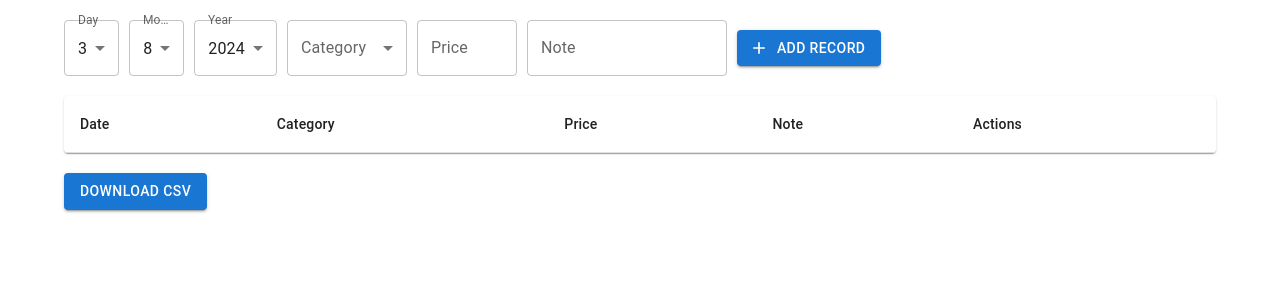
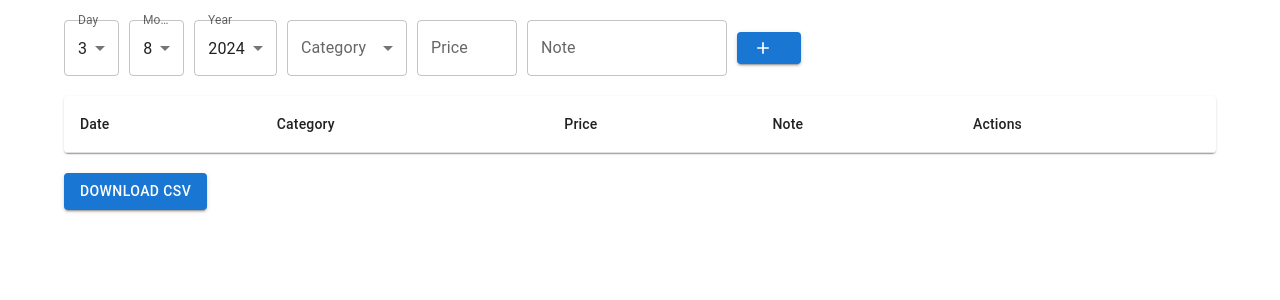
Before and after one commit to GilbertQ/qui, a React (Create React App) app: page / in a window 1280 px wide. Shown: the top 300 px of the page. Built offline with nearby package versions, Linux system fonts and the light colour scheme.

Commit message:
improving presentation

```diff
--- a/src/Components/RecordS.js
+++ b/src/Components/RecordS.js
@@ -83,6 +83,13 @@ const RecordS = () => {
 
   const handleSave = () => {
     const { day, month, year, category, price, note } = formValues;
+
+    // Validation checks
+    if (!category || !price || isNaN(price) || price <= 0) {
+      alert("Please fill in all required fields correctly.");
+      return;
+    }
+
     const date = new Date(year, month - 1, day);
     const newRecord = { date, category, price, note };
 
@@ -95,6 +102,7 @@ const RecordS = () => {
     }
     handleCancel();
   };
+
 
   const handleDelete = (index) => {
     setRecords(records.filter((_, i) => i !== index));
@@ -110,12 +118,10 @@ const RecordS = () => {
       note: record.note
     }));
 
-    const header = Object.keys(csv[0]).join(',');
     const rows = csv.map(row => Object.values(row).join(',')).join('\n');
-    const blob = new Blob([header + '\n' + rows], { type: 'text/csv;charset=utf-8;' });
+    const blob = new Blob([rows], { type: 'text/csv;charset=utf-8;' });
     const now = new Date();
     const filename = format(now, 'yyyyMMddHHmmss') + '.csv';
-
     saveAs(blob, filename);
   };
 
@@ -196,7 +202,7 @@ const RecordS = () => {
           style={{ width: '200px' }}
         />
         <Button variant="contained" startIcon={<AddIcon />} onClick={handleSave}>
-          {editIndex !== null ? 'Save Changes' : 'Add Record'}
+          {editIndex !== null ? '' : ''}
         </Button>
         {editIndex !== null && (
           <Button variant="outlined" onClick={handleCancel} style={{ marginLeft: 10 }}>
```
